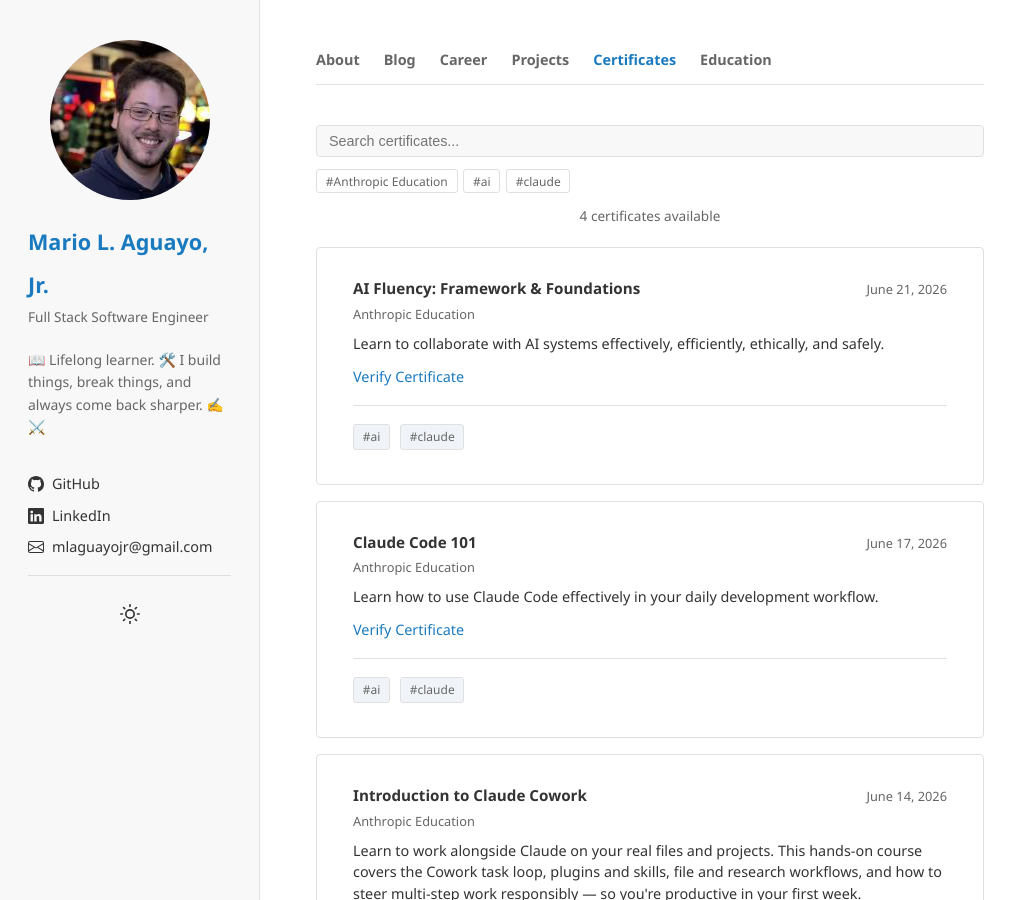
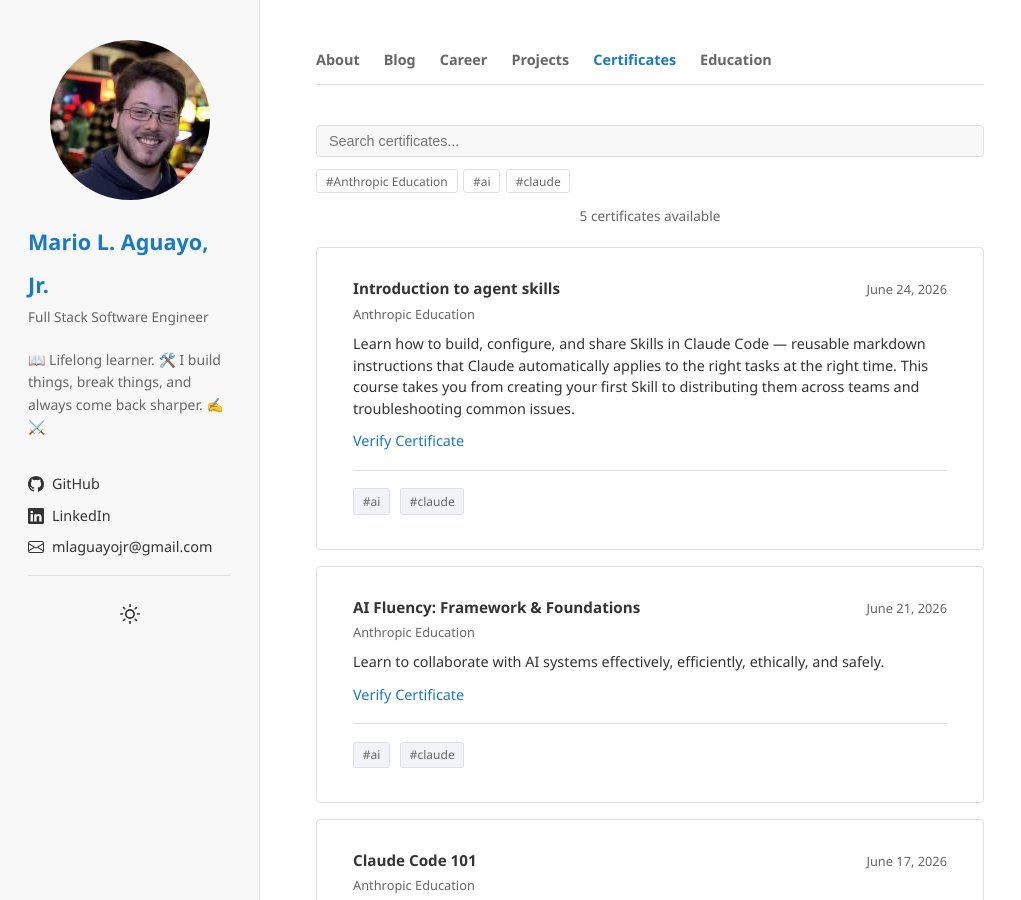
Before and after one commit to mlaguayojr/mlaguayojr.github.io, a Jekyll site: the page built from certificates/index.html, in a window 1280 px wide and 900 px high. Shown: the whole window, without its empty margins (0-1021 px from the left). Built offline with Jekyll 4.4.1, drawn with Linux system fonts in a browser that asks for light colours.

Commit message:
add certificate

```diff
--- a/_data/certificates.yml
+++ b/_data/certificates.yml
@@ -1,4 +1,12 @@
 certificates:
+  - course_name: "Introduction to agent skills"
+    completion_date: "June 24, 2026"
+    offered_by: "Anthropic Education"
+    description: "Learn how to build, configure, and share Skills in Claude Code — reusable markdown instructions that Claude automatically applies to the right tasks at   the right time. This course takes you from creating your first Skill to distributing them across teams and troubleshooting common issues."
+    verify_url: "https://verify.skilljar.com/c/q59te4y9nioj"
+    tags:
+      - ai
+      - claude
   - course_name: "AI Fluency: Framework & Foundations"
     completion_date: "June 21, 2026"
     offered_by: "Anthropic Education"
```
